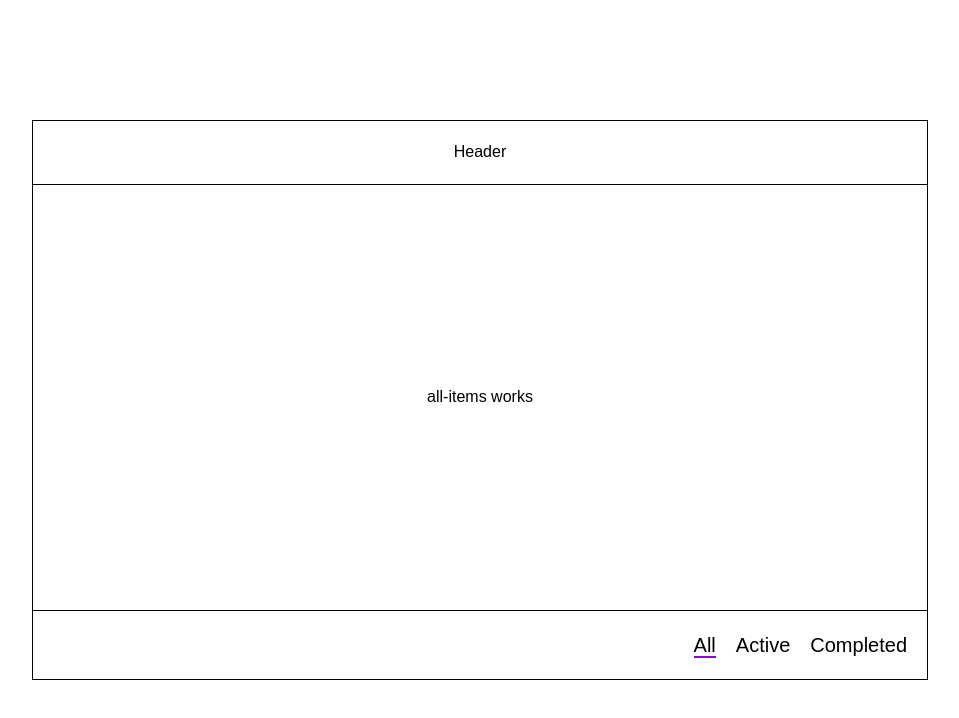
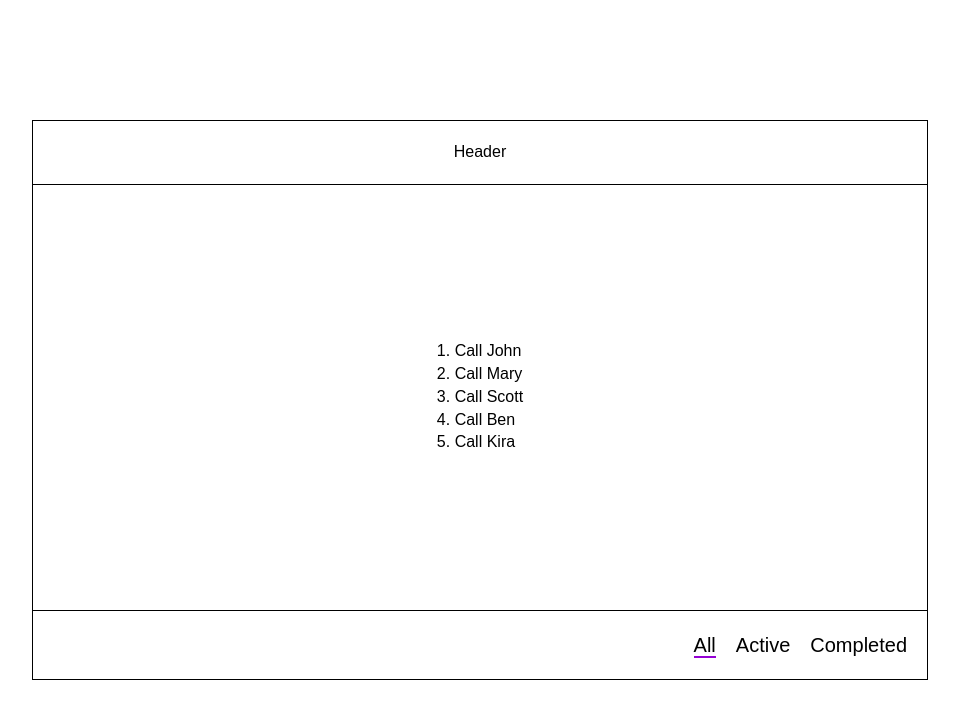
Before and after one commit to iamcoderUA/todo-list, an Angular app: page / in a window 1280 px wide. Shown: the top 718 px of the page, without its empty margins (160-1119 px from the left). Built offline with nearby package versions, Linux system fonts and the light colour scheme.

Commit message:
feat(todos:all-items): milestone 12, display all-todo-items from mock

```diff
--- a/src/app/core/services/todo-items.service.ts
+++ b/src/app/core/services/todo-items.service.ts
@@ -1,7 +1,12 @@
 import { Injectable } from '@angular/core';
+
+import { TodoItemsModel } from '../models/todo-items';
+
+import { TODO_ITEMS } from '../mock/mock-todo-items';
 
 @Injectable({
   providedIn: 'root'
 })
 export class TodoItemsService {
+  todoItems: TodoItemsModel[] = TODO_ITEMS;
 }
--- a/src/app/todos/all-items/all-items.component.html
+++ b/src/app/todos/all-items/all-items.component.html
@@ -1,3 +1,8 @@
-<p>
-  all-items works
-</p>
+<div class="todos-all">
+  <ul class="todos-all__list">
+    <li class="todos-all__item" *ngFor="let item of todoItems; let i = index">
+      <span>{{i + 1}}. </span>
+      <span>{{item.title}}</span>
+    </li>
+  </ul>
+</div>
--- a/src/app/todos/all-items/all-items.component.scss
+++ b/src/app/todos/all-items/all-items.component.scss
@@ -1,7 +1,4 @@
 .todos {
-  &-header {
-    width: 100%;
-    padding: 20px;
-    border-bottom: 1px solid black;
+  &-all {
   }
 }
--- a/src/app/todos/all-items/all-items.component.ts
+++ b/src/app/todos/all-items/all-items.component.ts
@@ -1,9 +1,24 @@
-import { Component } from '@angular/core';
+import { Component, OnInit } from '@angular/core';
+
+import { TodoItemsService } from '../../core/services/todo-items.service';
+
+import { TodoItemsModel } from '../../core/models/todo-items';
 
 @Component({
   selector: 'app-all-items',
   templateUrl: './all-items.component.html',
   styleUrls: ['./all-items.component.scss']
 })
-export class AllItemsComponent {
+export class AllItemsComponent implements OnInit {
+
+  todoItems: TodoItemsModel[];
+
+  constructor(
+    private todoItemsService: TodoItemsService,
+  ) {
+  }
+
+  ngOnInit() {
+    this.todoItems = this.todoItemsService.todoItems;
+  }
 }
--- a/src/app/todos/all-items/all-items.module.ts
+++ b/src/app/todos/all-items/all-items.module.ts
@@ -1,3 +1,4 @@
+import { CommonModule } from '@angular/common';
 import { NgModule } from '@angular/core';
 
 import { AllItemsRoutingModule } from './all-items-routing.module';
@@ -9,6 +10,7 @@ import { AllItemsComponent } from './all-items.component';
     AllItemsComponent
   ],
   imports: [
+    CommonModule,
     AllItemsRoutingModule
   ],
 })
```
